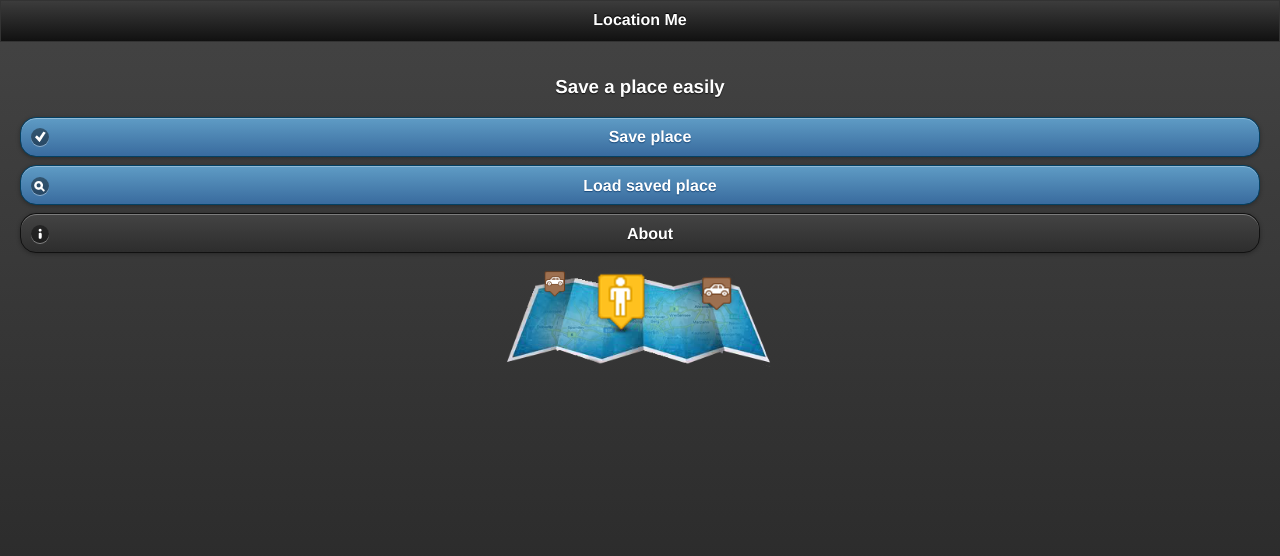
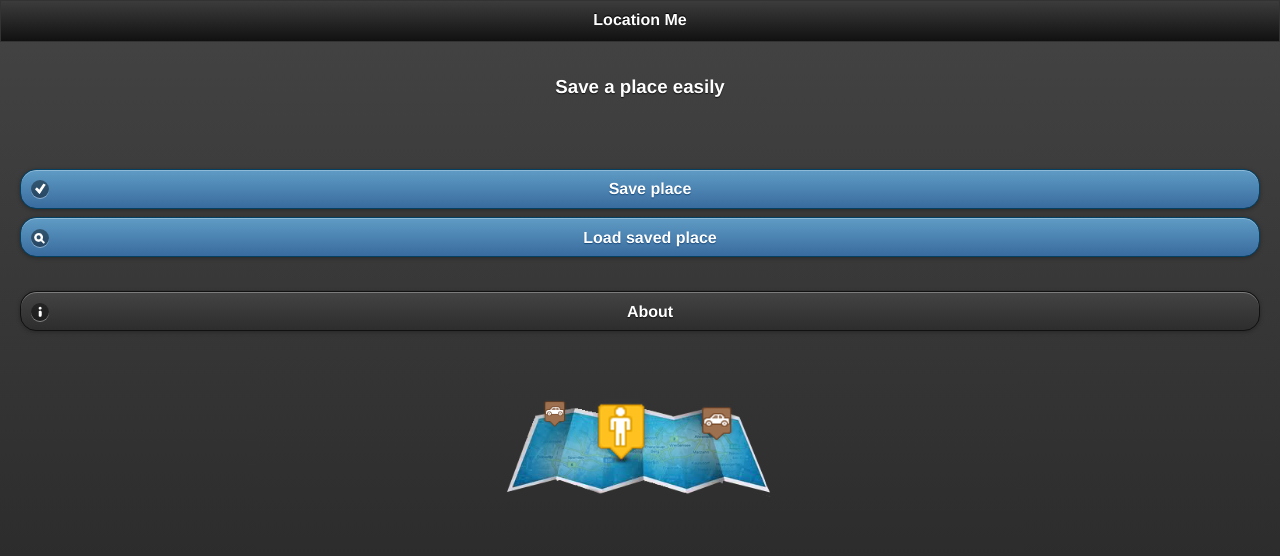
Before and after one commit to Tkdavil/AddMeLocation, a plain HTML site: page www/index.html in a window 1280 px wide. Drawn offline with Linux system fonts and the light colour scheme; some packages are replaced by stand-ins of ours.

Commit message:
Update index.html

```diff
--- a/www/index.html
+++ b/www/index.html
@@ -28,8 +28,15 @@
 
   <div data-role="content">
     <h3 class="c">Save a place easily</h3>
+    <br/>
+    <br/>
     <p><a id="savePosition" href="#save" data-role="button" data-transition="slide" data-icon="check" data-theme="b">Save place</a>
-      <a id="seePosition" href="#see" data-role="button" data-transition="flip" data-icon="search" data-theme="b">Load saved place</a><a href="#about" data-role="button" data-transition="slideup" data-icon="info">About</a></p>
+      <a id="seePosition" href="#see" data-role="button" data-transition="flip" data-icon="search" data-theme="b">Load saved place</a>
+   <br/>
+
+   <a href="#about" data-role="button" data-transition="slideup" data-icon="info">About</a></p>
+   <br/>
+   <br/>
    <p class="c"><img src="css/images/main.png" width="278" height="110"></p>
    </div>
 
```
